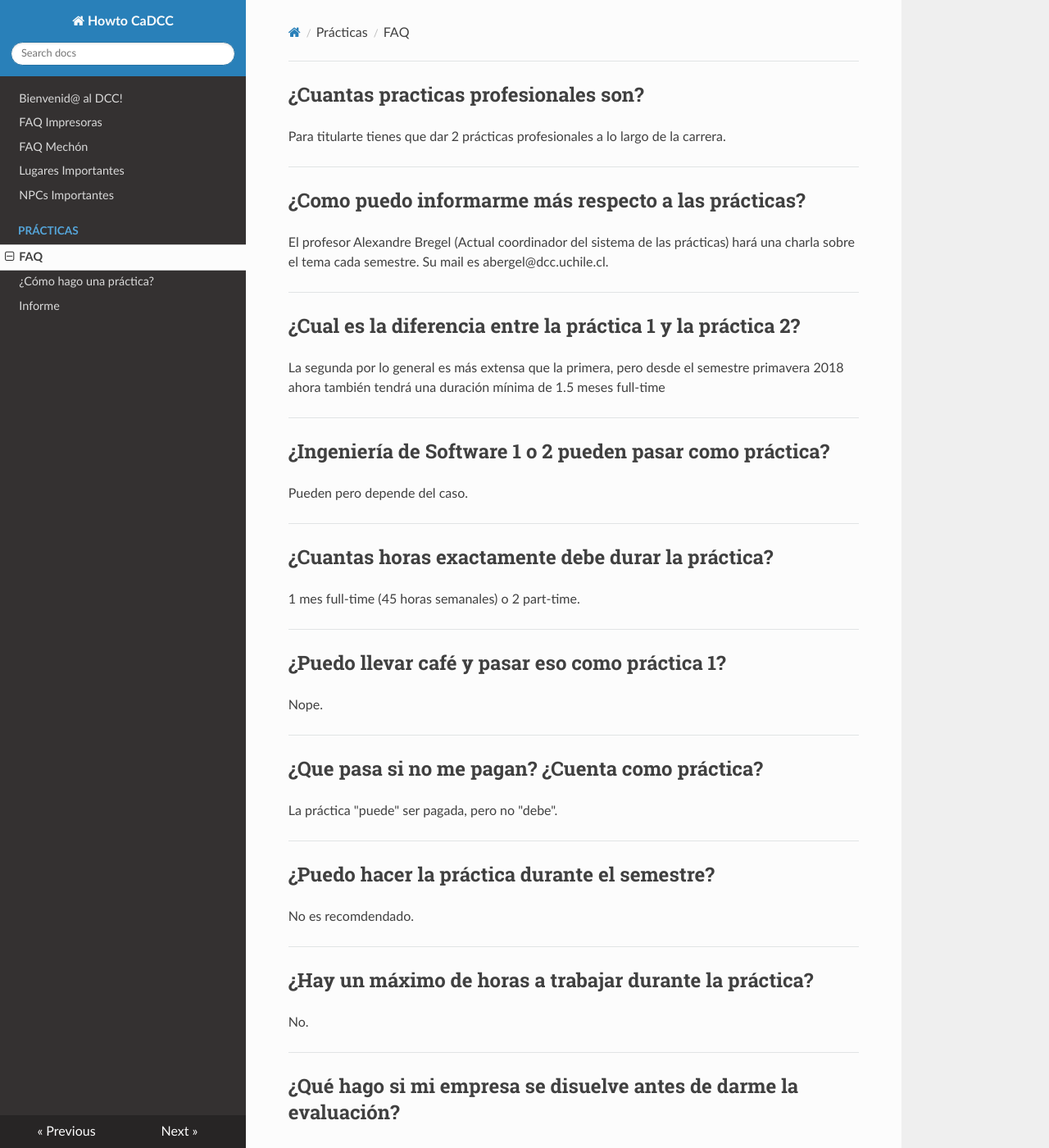
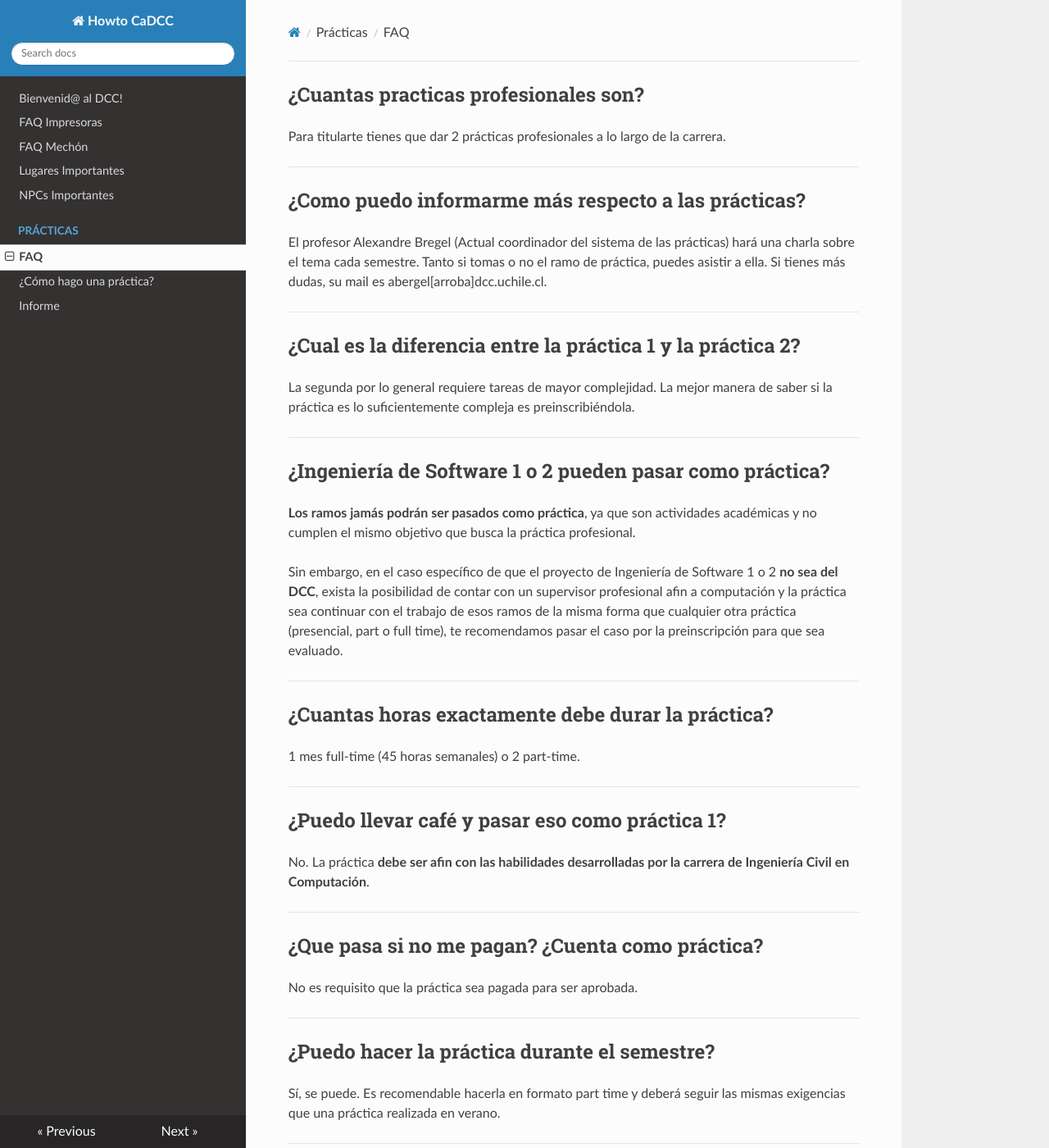
Before and after one commit to cadcc/howto, an MkDocs documentation site: the page built from docs/Prácticas/FAQ.md, in a window 1280 px wide and 1400 px high. Shown: the whole window at 82% size. Built offline with MkDocs 1.6.1, drawn with Linux system fonts in a browser that asks for light colours; nearby versions of some CDN libraries; some of the changed text lies outside the part shown.

Commit message:
Correcciones al FAQ
- Ing1 e Ing2 no pueden ser práctica ,y otros mitos.

```diff
--- a/docs/Prácticas/FAQ.md
+++ b/docs/Prácticas/FAQ.md
@@ -6,19 +6,21 @@ Para titularte tienes que dar 2 prácticas profesionales a lo largo de la carrer
 
 ## ¿Como puedo informarme más respecto a las prácticas?
 
-El profesor Alexandre Bregel (Actual coordinador del sistema de las prácticas) hará una charla sobre el tema cada semestre. Su mail es abergel@dcc.uchile.cl.
+El profesor Alexandre Bregel (Actual coordinador del sistema de las prácticas) hará una charla sobre el tema cada semestre. Tanto si tomas o no el ramo de práctica, puedes asistir a ella. Si tienes más dudas, su mail es abergel[arroba]dcc.uchile.cl.
 
 ---
 
 ## ¿Cual es la diferencia entre la práctica 1 y la práctica 2?
 
-La segunda por lo general es más extensa que la primera, pero desde el semestre primavera 2018 ahora también tendrá una duración mínima de 1.5 meses full-time
+La segunda por lo general requiere tareas de mayor complejidad. La mejor manera de saber si la práctica es lo suficientemente compleja es preinscribiéndola.
 
 ---
 
 ## ¿Ingeniería de Software 1 o 2 pueden pasar como práctica?
 
-Pueden pero depende del caso.
+**Los ramos jamás podrán ser pasados como práctica**, ya que son actividades académicas y no cumplen el mismo objetivo que busca la práctica profesional.
+
+Sin embargo, en el caso específico de que el proyecto de Ingeniería de Software 1 o 2 **no sea del DCC**, exista la posibilidad de contar con un supervisor profesional afin a computación y la práctica sea continuar con el trabajo de esos ramos de la misma forma que cualquier otra práctica (presencial, part o full time), te recomendamos pasar el caso por la preinscripción para que sea evaluado.
 
 ---
 
@@ -30,31 +32,31 @@ Pueden pero depende del caso.
 
 ## ¿Puedo llevar café y pasar eso como práctica 1?
 
-Nope.
+No. La práctica **debe ser afin con las habilidades desarrolladas por la carrera de Ingeniería Civil en Computación**.
 
 ---
 
 ## ¿Que pasa si no me pagan? ¿Cuenta como práctica?
 
-La práctica "puede" ser pagada, pero no "debe".
+No es requisito que la práctica sea pagada para ser aprobada.
 
 ---
 
 ## ¿Puedo hacer la práctica durante el semestre?
 
-No es recomdendado.
+Sí, se puede. Es recomendable hacerla en formato part time y deberá seguir las mismas exigencias que una práctica realizada en verano.
 
 ---
 
 ## ¿Hay un máximo de horas a trabajar durante la práctica?
 
-No.
+No. Queda a criterio del estudiante. Pero la cantidad mínima de horas es 180.
 
 ---
 
 ## ¿Qué hago si mi empresa se disuelve antes de darme la evaluación?
 
-“Así es la vida” – Alex Bergel (Contacta a tu supervisor y ve si te puede evaluar igual).
+“Así es la vida” – Alex Bergel (Contacta a tu supervisor y pídele que te evalúe igual). Siempre y cuando la disolución no haya sido en medio de la práctica, no hay problemas.
 
 ---
 
```
